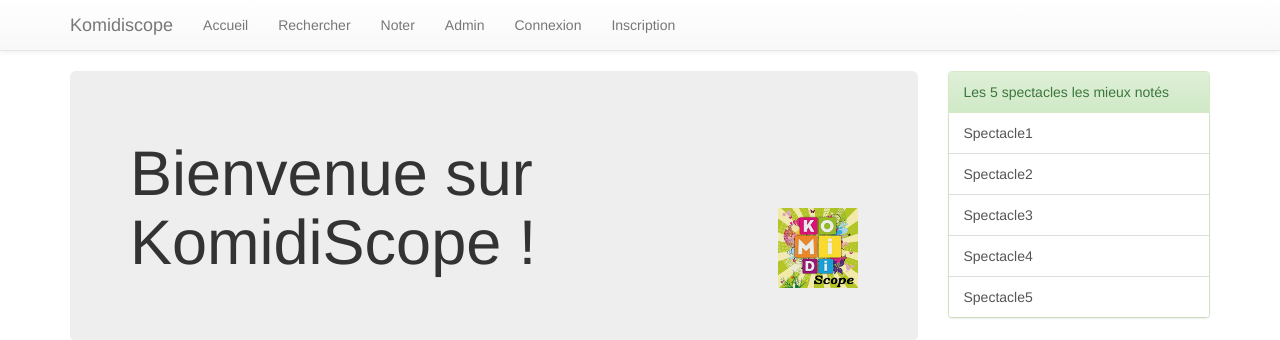
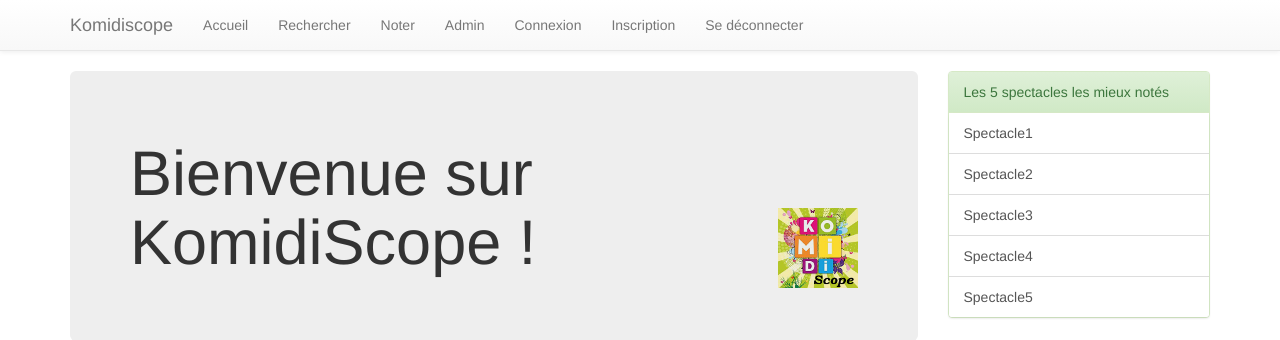
Before and after one commit to LebonC/KoMiDiiii, a PHP site: page / in a window 1280 px wide. Shown: the top 340 px of the page. Run offline with PHP 8.4, Linux system fonts and the light colour scheme; data that the repository does not hold is empty.

Commit message:
Add files via upload

```diff
--- a/controleur/Controleur.php
+++ b/controleur/Controleur.php
@@ -16,6 +16,7 @@ function Accueil() {
         'Admin' => 'index.php?action=Admin',
         'Connexion' => 'index.php?action=Connexion',
         'Inscription' => 'index.php?action=Inscription',
+        'Se déconnecter' => 'index.php?action=Déconnexion',
 
     );
 
@@ -45,6 +46,7 @@ function Noter() {
         'Admin' => 'index.php?action=Admin',
         'Connexion' => 'index.php?action=Connexion',
         'Inscription' => 'index.php?action=Inscription',
+        'Se déconnecter' => 'index.php?action=Déconnexion',
 
     );
 
@@ -74,6 +76,7 @@ function Admin() {
         'Admin' => 'index.php?action=Admin',
         'Connexion' => 'index.php?action=Connexion',
         'Inscription' => 'index.php?action=Inscription',
+        'Se déconnecter' => 'index.php?action=Déconnexion',
 
     );
 
@@ -102,7 +105,7 @@ function Connexion() {
         'Admin' => 'index.php?action=Admin',
         'Connexion' => 'index.php?action=Connexion',
         'Inscription' => 'index.php?action=Inscription',
-
+        'Se déconnecter' => 'index.php?action=Déconnexion',
     );
 
     $titrepage = "Bienvenue sur KomidiScope !";
@@ -130,6 +133,7 @@ function ValidationConnexion() {
         'Admin' => 'index.php?action=Admin',
         'Connexion' => 'index.php?action=Connexion',
         'Inscription' => 'index.php?action=Inscription',
+        'Se déconnecter' => 'index.php?action=Déconnexion',
 
     );
 
@@ -184,6 +188,7 @@ function Inscription() {
         'Admin' => 'index.php?action=Admin',
         'Connexion' => 'index.php?action=Connexion',
         'Inscription' => 'index.php?action=Inscription',
+        'Se déconnecter' => 'index.php?action=Déconnexion',
 
     );
 
@@ -200,4 +205,5 @@ function Inscription() {
 	require './vue/vueInscription.php';
 }
 
+
 ?>
```
